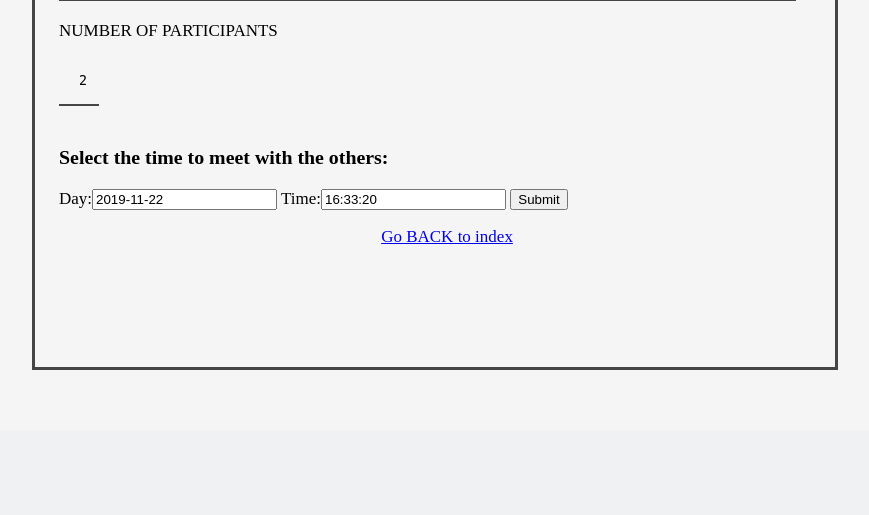
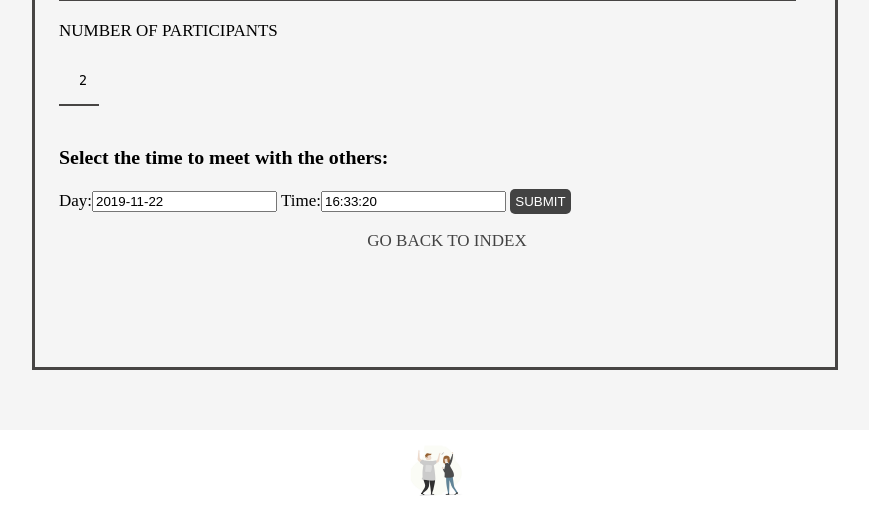
Before and after one commit to bameethanida/BetterTogether, a Django app: page /sharepromo/create in a window 1280 px wide. Shown: the part 872-1387 px from the top of the page, without its empty margins (205-1074 px from the left). Before the commit the page ends 1242 px from the top, so only its background shows below. Run offline with Django 3.2, Linux system fonts and the light colour scheme.

Commit message:
add footer , user friendly design and change submit button

```diff
--- a/BetterTogetherApp/static/css/sharepromotion-create-style.css
+++ b/BetterTogetherApp/static/css/sharepromotion-create-style.css
@@ -87,3 +87,51 @@ textarea{
     border-bottom: solid 2px #474544;
     background-color:whitesmoke;
 }
+
+.button {
+    color: #fff !important;
+    text-transform: uppercase;
+    text-decoration: none;
+    background: #434343;
+    padding: 5px;
+    border-radius: 5px;
+    display: inline-block;
+    border: none;
+    transition: all 0.4s ease 0s;
+}
+
+.button:hover {
+    background:#ed3330;
+    letter-spacing: 1px;
+    -webkit-box-shadow: 0px 5px 40px -10px rgba(0, 0, 0, 0.57);
+    -moz-box-shadow: 0px 5px 40px -10px rgba(0, 0, 0, 0.57);
+    box-shadow: 5px 40px -10px rgba(0, 0, 0, 0.57);
+    transition: all 0.4s ease 0s;
+}
+
+
+
+a:-webkit-any-link {
+    color: #434343;
+    cursor: pointer;
+    text-decoration: none;
+}
+.logo-footer {
+    height: 75;
+  }
+
+.footer {
+    display: flex;
+    justify-content: center;
+    padding: 5px;
+    background-color: white;
+    color: navy;
+    margin-bottom: 0;
+    border-bottom: 0;
+}
+
+@media only screen and (max-width: 507px) {
+    .container {
+        height: 135%;
+    }
+}
--- a/BetterTogetherApp/templates/BetterTogetherApp/share_promotion_create.html
+++ b/BetterTogetherApp/templates/BetterTogetherApp/share_promotion_create.html
@@ -31,12 +31,16 @@
                 <br> NUMBER OF PARTICIPANTS <br><br> {{ form.num_people }}<br>
                 <br>
                 <h3>Select the time to meet with the others: </h3>{{ date_time }}
-                <button type="submit">Submit</button>
+                <button class="button" type="submit">Submit</button>
             </form>
 
             <a href="{% url 'BetterTogetherApp:share_promotion_index1' %}">
-            <center>Go BACK to index</a>
+                <center>GO BACK TO INDEX
+            </a>
         </div>
+    </div>
+    <div class="footer">
+        <center><img class="logo-footer" src="{% static "image/logo-1.png" %}" alt="BetterTogether">
     </div>
 
 </body>
```
